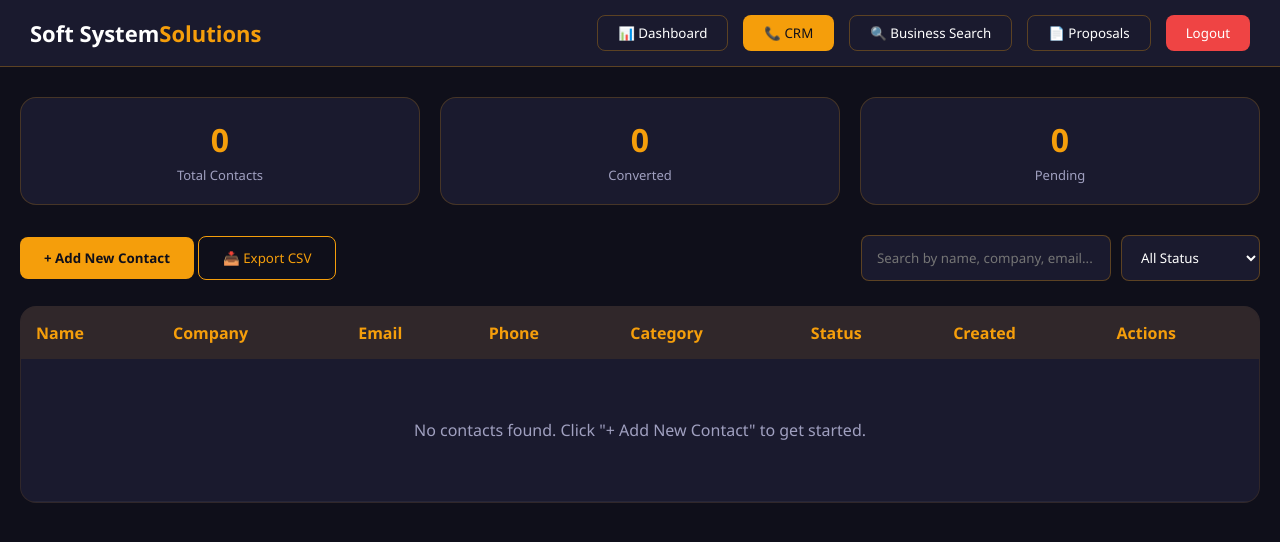
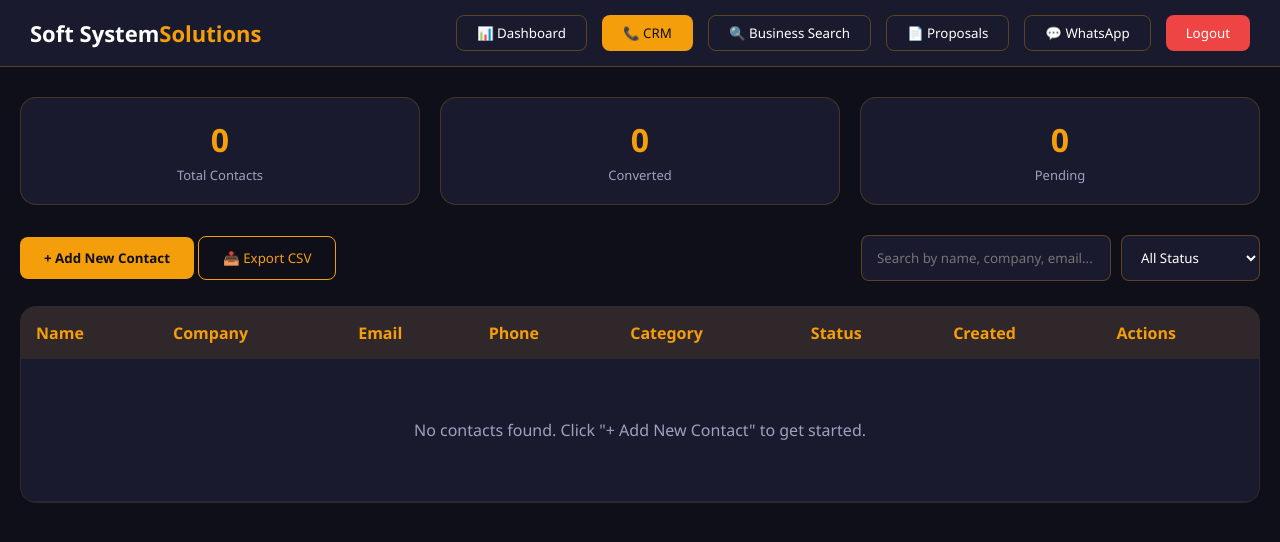
Before and after one commit to itechminifx-debug/softsystem-solutions, a website: page frontend/crm.html in a window 1280 px wide. Drawn offline with Linux system fonts and the light colour scheme; sample sign-in values are in the browser's storage.

Commit message:
Update crm.html

```diff
--- a/frontend/crm.html
+++ b/frontend/crm.html
@@ -308,7 +308,9 @@
             <button class="nav-btn" style="background:#f59e0b; color:#0f0f1a;">📞 CRM</button>
             <button class="nav-btn" onclick="window.location.href='search.html'">🔍 Business Search</button>
             <button class="nav-btn" onclick="window.location.href='proposals.html'">📄 Proposals</button>
+<button class="nav-btn" onclick="window.location.href='whatsapp.html'">💬 WhatsApp</button>
             <button class="logout-btn" onclick="logout()">Logout</button>
+
         </div>
     </nav>
 
```
